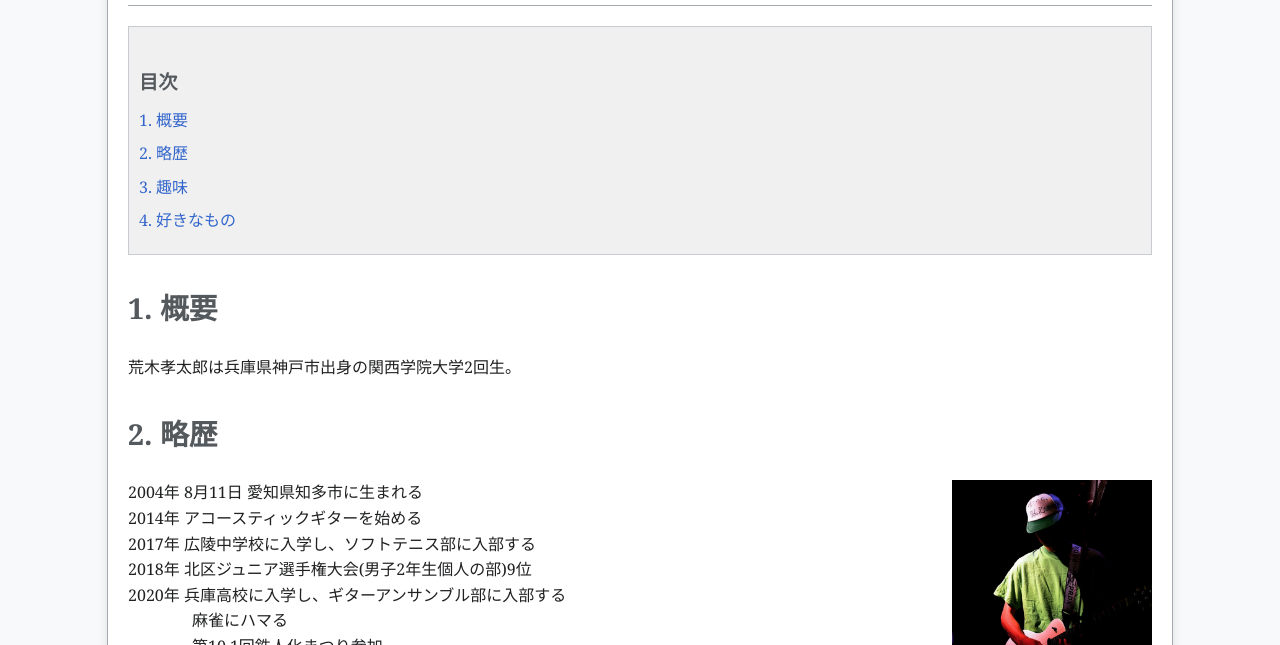
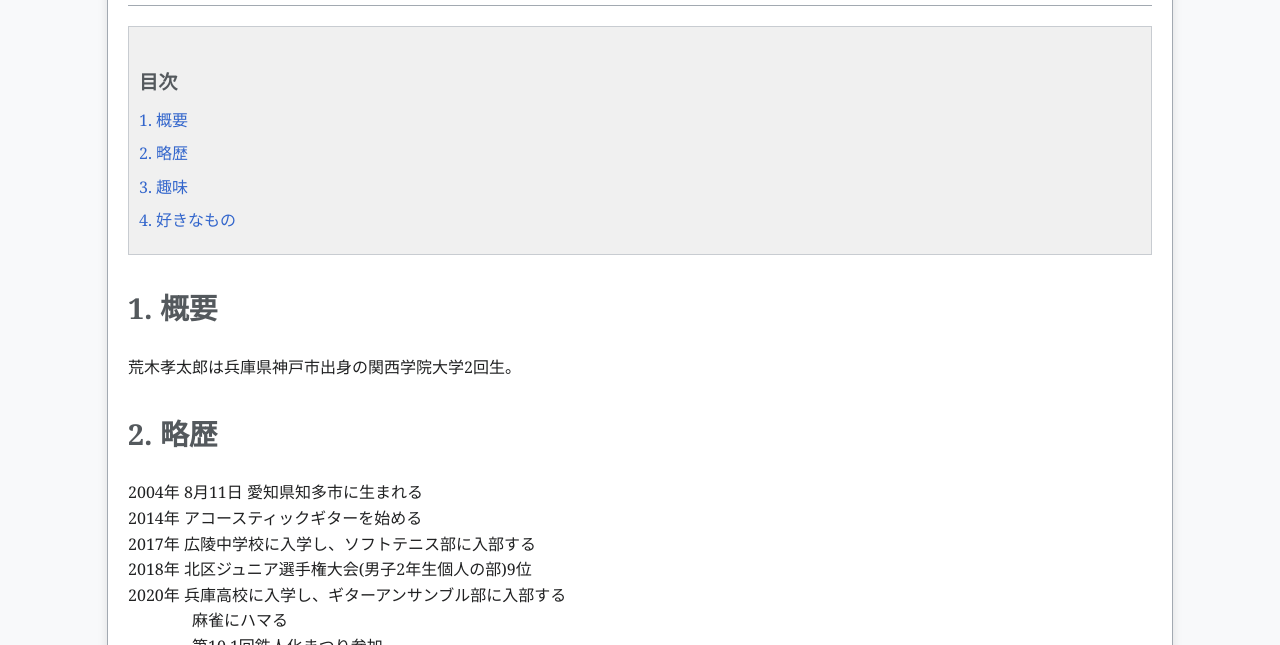
Before and after one commit to KTR050/self_expression, a plain HTML site: page index.html in a window 1280 px wide. Shown: the part 307-952 px from the top of the page. Drawn offline with Linux system fonts and the light colour scheme.

Commit message:
Update index.html

```diff
--- a/index.html
+++ b/index.html
@@ -38,8 +38,6 @@
         <!-- 略歴セクション -->
         <section id="biography">
             <h2>2. 略歴</h2>
-                <!-- 右側に配置する写真 -->
-                <img src="images/some-picture.jpg" alt="略歴に関連する写真" class="biography-photo">
                 <p>2004年 8月11日 愛知県知多市に生まれる<br>
                     2014年   アコースティックギターを始める<br>
                     2017年   広陵中学校に入学し、ソフトテニス部に入部する<br>
```
